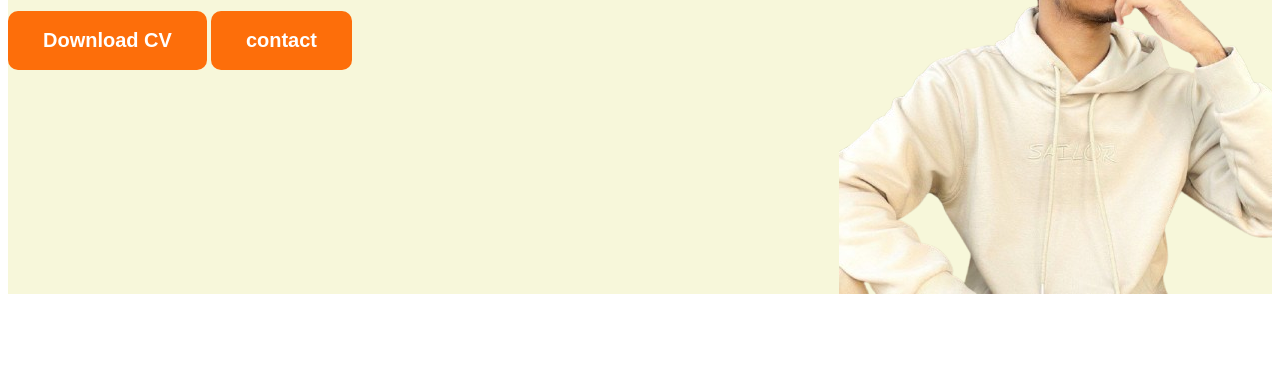
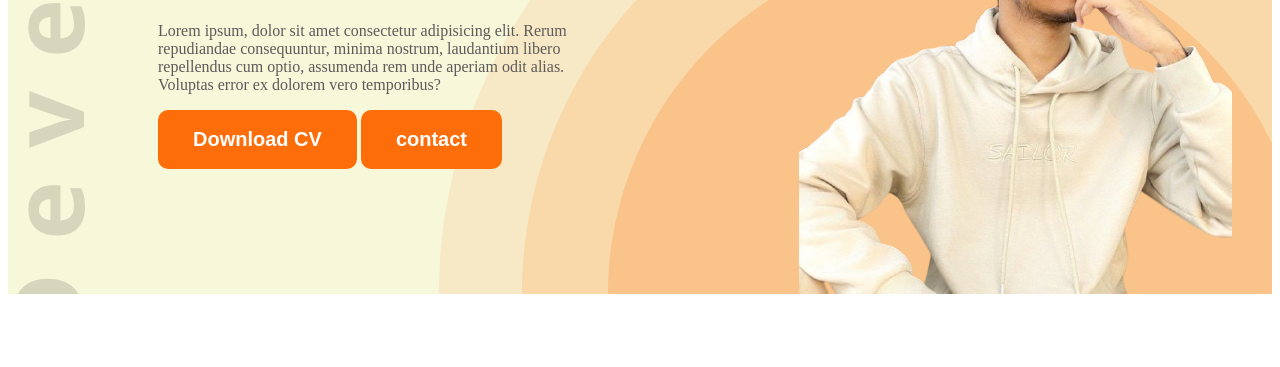
Before and after one commit to azrahive/Explore-HTML, a plain HTML site: page nav.html in a window 1280 px wide. Shown: the part 433-800 px from the top of the page. Drawn offline with Linux system fonts and the light colour scheme.

Commit message:
update header

```diff
--- a/nav.html
+++ b/nav.html
@@ -8,7 +8,7 @@
 
 </head>
 <body>
-    <header>
+    <header class="header">
         <nav>
             <h3 class="nclass">PRO<span>Y</span>ASH</h3>
             <Ul>
@@ -18,7 +18,7 @@
             </ul>
         </nav>
         <div class="banner">
-            <div class="banner.cont">
+            <div class="banner-cont">
                 <h3 class="Hi">Hi,I am</h3>
                 <h1 class="Md">MD AZIZUR RAHIM</h1>
                 <p class="About">Lorem ipsum, dolor sit amet consectetur adipisicing elit. Rerum repudiandae consequuntur, minima nostrum, laudantium libero repellendus cum optio, assumenda rem unde aperiam odit alias. Voluptas error ex dolorem vero temporibus?</p>
--- a/style/style.css
+++ b/style/style.css
@@ -53,8 +53,18 @@ ul{
 .banner{
     display: flex;
     justify-content: space-between;
+    //max-width: 580px;
+    //margin: 0 150px 0 8px;
 }
-.banner.cont{
-    max-width: 580px;
-    margin: 3335px;
+.banner-cont{
+    width: 600px;
+    margin: 0 150px;
 }
+img{
+    margin: 0 40px;
+}
+.header{
+    background-image: url(../style/developer.png) , url(../style/header_bg.png);
+    background-repeat: no-repeat;
+    background-position: top left, bottom right;
+}
```
Also changed, not shown: style/developer.png (added), style/header_bg.png (added).
